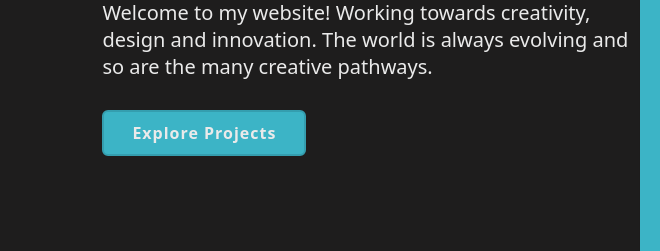
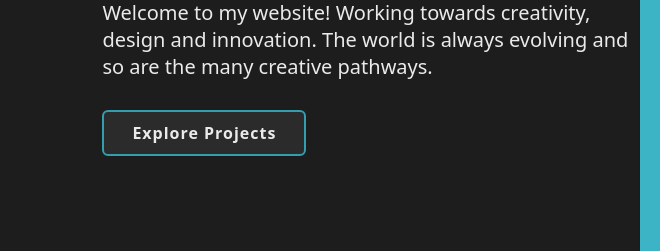
Before and after one commit to Suspiria1/Suspiria1.github.io, a plain HTML site: page index.html in a window 1280 px wide. Shown: the part 450-701 px from the top of the page, 0-660 px from the left. Drawn offline with nearby package versions, Linux system fonts and the dark colour scheme.

Commit message:
Update stylesheets.css

```diff
--- a/assets/CSS/stylesheets.css
+++ b/assets/CSS/stylesheets.css
@@ -397,4 +397,7 @@ body {
     .project:hover {
         background-color: #2c2b2b;
     }
+    .btn {
+        background-color: #2c2b2b;
+    }
 }
```
